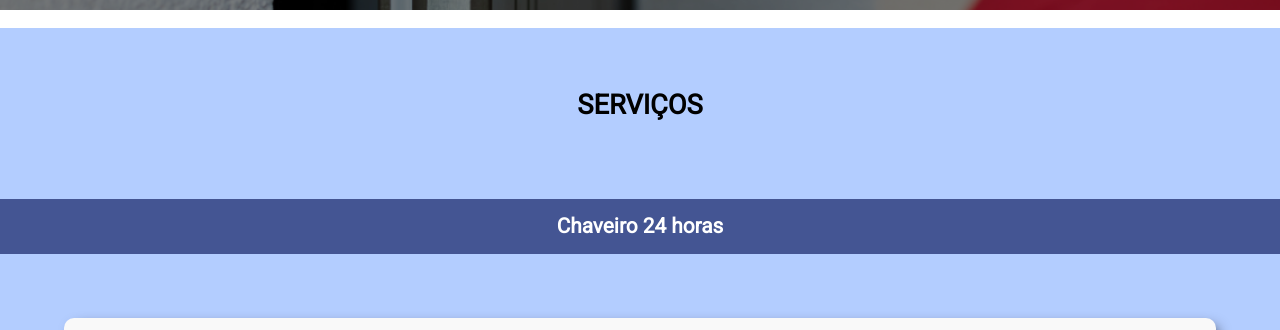
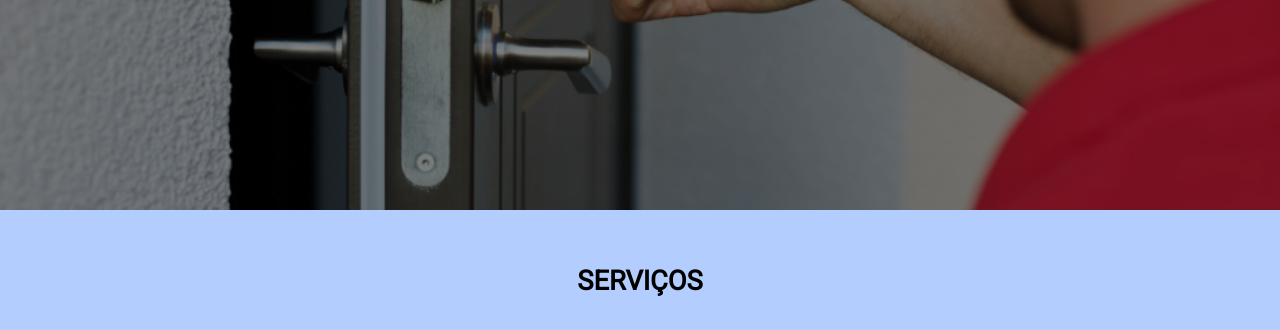
Before and after one commit to Greco1808/ChaveiroLancer, a plain HTML site: page index.html in a window 1280 px wide. Shown: the part 350-680 px from the top of the page. Drawn offline with nearby package versions, Linux system fonts and the light colour scheme.

Commit message:
Update home.css

```diff
--- a/css/home.css
+++ b/css/home.css
@@ -448,12 +448,12 @@ align-items: center;
 
     .img_institucional{
 
-        height:45vh
+        height:70vh
 
     }
 
     .cabecalho{
 
-        height:45vh;
+        height:67vh;
 
 }
```
